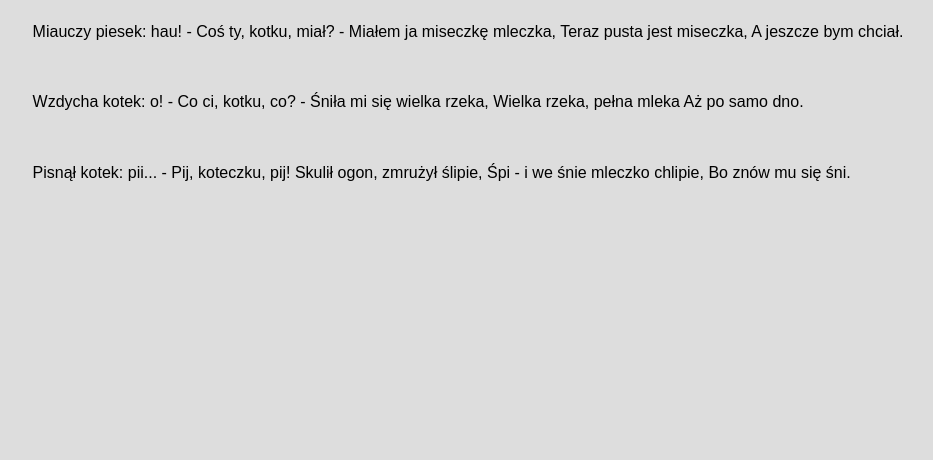
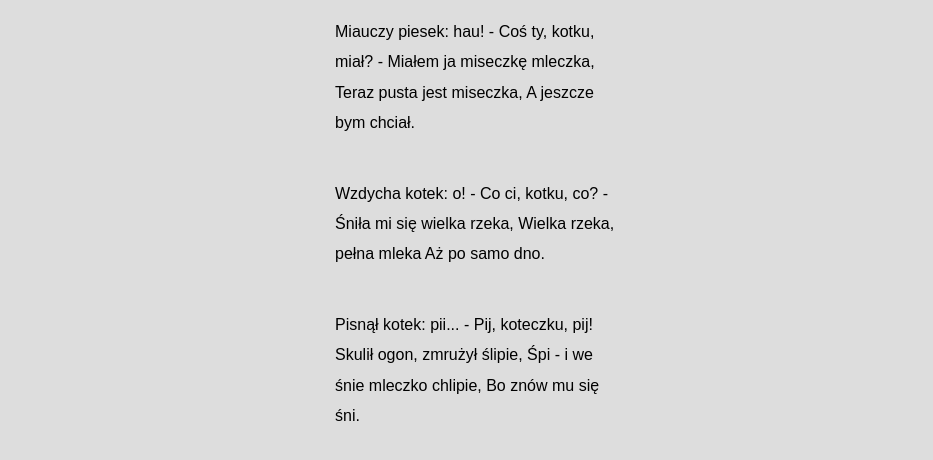
Before and after one commit to N1Anoobis/-Project-week04, a website: page index.html in a window 1280 px wide. Shown: the part 76-536 px from the top of the page, without its empty margins (165-1098 px from the left). Drawn offline with Linux system fonts and the light colour scheme.

Commit message:
Change style max-width and center content

```diff
--- a/css/style.css
+++ b/css/style.css
@@ -1,10 +1,13 @@
 body {
     background-color: #ddd;
+    display: flex;
 }
 
 .container {
+    margin: auto;
     display: flex;
     flex-direction: column;
+    max-width: 400px;
 }
 
 h1,
```
Also changed, not shown: package.json (added, +25 -0 lines), komendy.txt (added), 2 other files.
